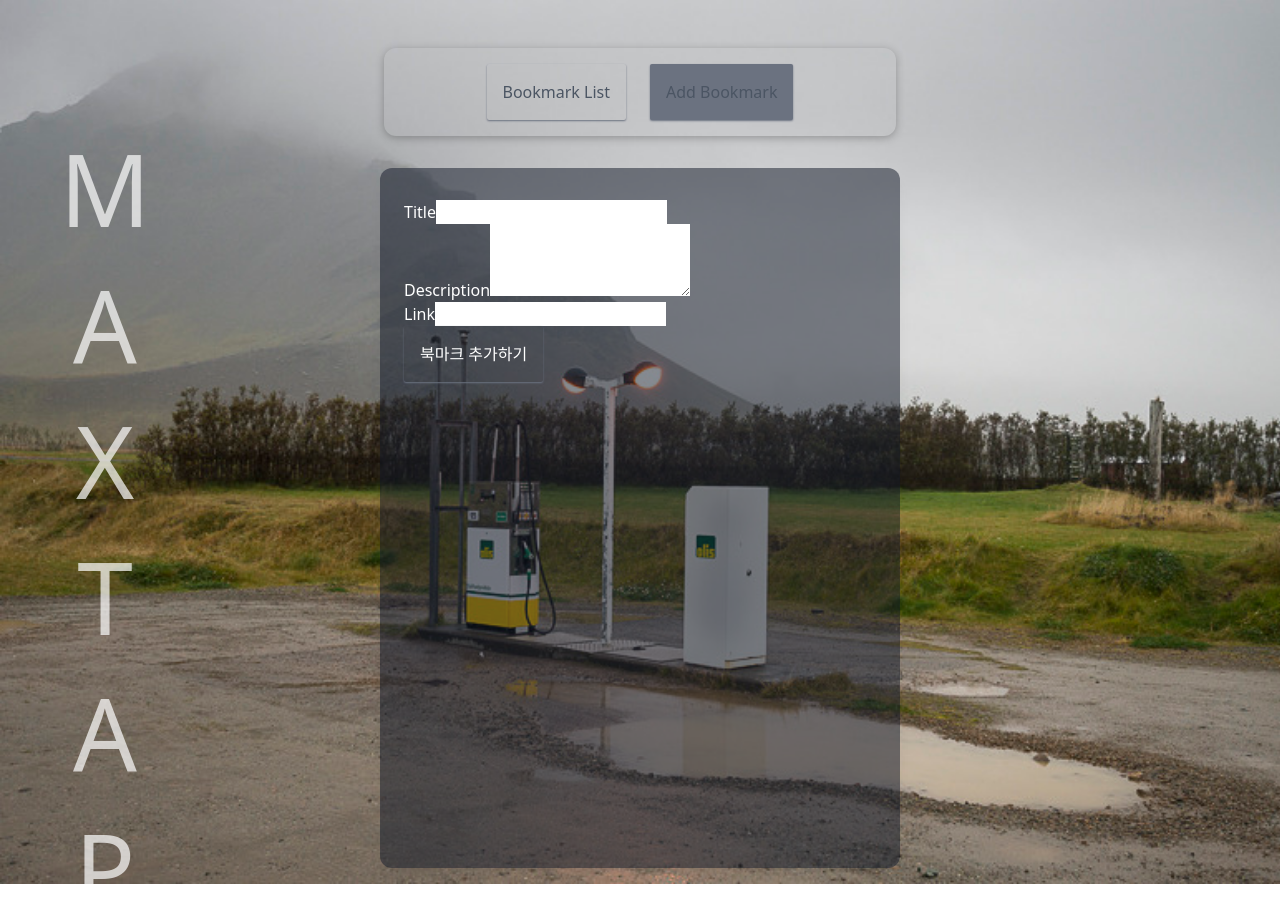
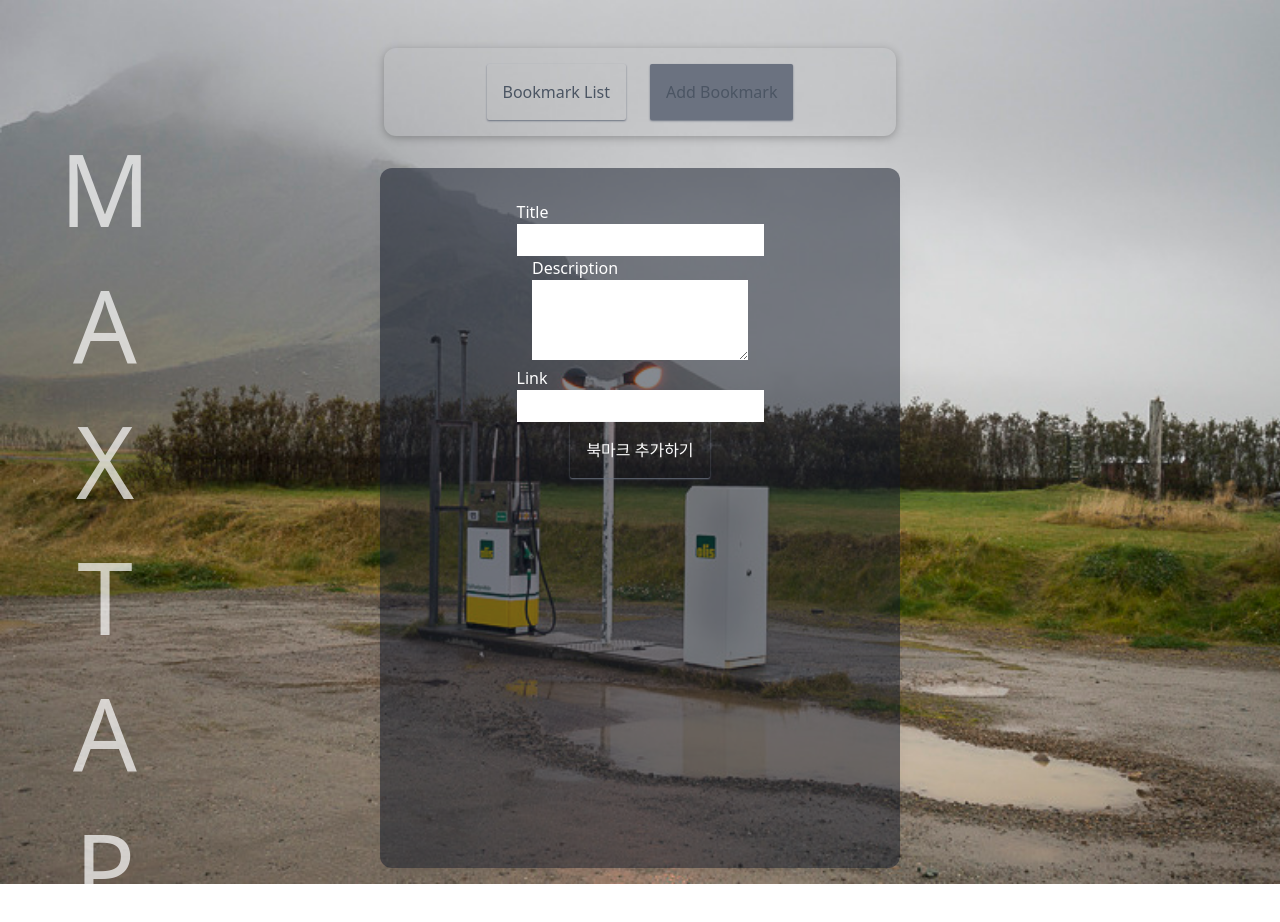
Before and after one commit to 0gunkim/maxtap, a Vue app: page / in a window 1280 px wide. Both pictures are taken after a click on the button "Add Bookmark". Shown: the top 922 px of the page. Built offline with nearby package versions, Linux system fonts and the light colour scheme.

Commit message:
Feat: add book mark & provide=inject type설정

```diff
--- a/src/assets/main.css
+++ b/src/assets/main.css
@@ -17,3 +17,7 @@ a:active {
 h3 {
   @apply text-xl my-3;
 }
+input,
+textarea {
+  @apply text-gray-700  py-1 px-2;
+}
--- a/src/components/bookmark-list/AddBookmark.vue
+++ b/src/components/bookmark-list/AddBookmark.vue
@@ -1,17 +1,17 @@
 <template>
   <BaseContainer>
-    <form>
+    <form @submit.prevent="submitHandle">
       <div class="form-control">
         <label for="title">Title</label>
-        <input type="text" name="title" id="title" />
+        <input type="text" name="title" id="title" ref="enterTitle" />
       </div>
       <div class="form-control">
         <label for="description">Description</label>
-        <textarea type="text" name="description" id="description" rows="3" />
+        <textarea type="text" name="description" id="description" rows="3" ref="enterDescription" />
       </div>
       <div class="form-control">
         <label for="link">Link</label>
-        <input type="link" name="link" id="link" />
+        <input type="link" name="link" id="link" ref="enterLink" />
       </div>
       <div>
         <BaseButton :mode="'square'">북마크 추가하기</BaseButton>
@@ -19,4 +19,33 @@
     </form>
   </BaseContainer>
 </template>
-<script lang="ts" setup></script>
+
+<script lang="ts" setup>
+import { inject, ref, type Ref } from 'vue'
+interface addBookmarkType {
+  addBookmarkHandle: (title: string, description: string, link: string) => void
+}
+const enterTitle: Ref<HTMLInputElement | null> = ref(null)
+const enterDescription: Ref<HTMLInputElement | null> = ref(null)
+const enterLink: Ref<HTMLInputElement | null> = ref(null)
+const emitBookmark = inject<addBookmarkType>('bookmarks')
+
+const submitHandle = () => {
+  const title = enterTitle.value ? enterTitle.value.value : ''
+  const description = enterDescription.value ? enterDescription.value.value : ''
+  const link = enterLink.value ? enterLink.value.value : ''
+  if (emitBookmark) {
+    const { addBookmarkHandle } = emitBookmark
+    addBookmarkHandle(title, description, link)
+  }
+}
+</script>
+<style scoped>
+form {
+  @apply flex flex-col justify-center items-center mx-auto;
+}
+.from-control,
+label {
+  @apply block flex-col justify-center;
+}
+</style>
--- a/src/components/bookmark-list/BookmarkStore.vue
+++ b/src/components/bookmark-list/BookmarkStore.vue
@@ -15,15 +15,21 @@
 <script setup lang="ts">
 import { inject, type Ref } from 'vue'
 import BookMarkItem from './BookMarkItem.vue'
+
 interface IBookmark {
   id: string
   title: string
   description: string
   link: string
 }
+interface BookmarkContext {
+  bookmarks: IBookmark[]
+  addBookmarkHandle: (title: string, description: string, link: string) => void
+}
 
 // defineProps<{ bookmarks: IBookmark[] }>()
-const bookmarks: Ref = inject('bookmarks')!
+const bookmarkList = inject<BookmarkContext>('bookmarks')!
+const { bookmarks } = bookmarkList
 </script>
 
 <style scoped></style>
--- a/src/components/bookmark-list/TheBookmark.vue
+++ b/src/components/bookmark-list/TheBookmark.vue
@@ -31,17 +31,31 @@ const tabs: TabComponents = {
   BookmarkStore,
   AddBookmark
 }
-
+//computed
 const currentTabComponent = computed(() => tabs[tabType.value])
 
+//method
 const setTapTypeHandle = (tab: TabKey) => {
   tabType.value = tab
 }
+const addBookmarkHandle = (title: string, description: string, link: string) => {
+  const addBookmark = {
+    id: new Date().toISOString(),
+    title: title,
+    description,
+    link
+  }
+  bookmarks.value.unshift(addBookmark)
+}
+
+//mock
 const bookmarks = ref([
   { id: '1', title: 'vue 공식문서', description: 'Max tap Vue.js', link: 'https://vue.js.org' },
   { id: '2', title: 'google 공식문서', description: ' google story', link: 'https://google.org' }
 ])
-provide('bookmarks', bookmarks)
+
+//provide
+provide('bookmarks', { bookmarks, addBookmarkHandle })
 </script>
 
 <style scoped>
```
